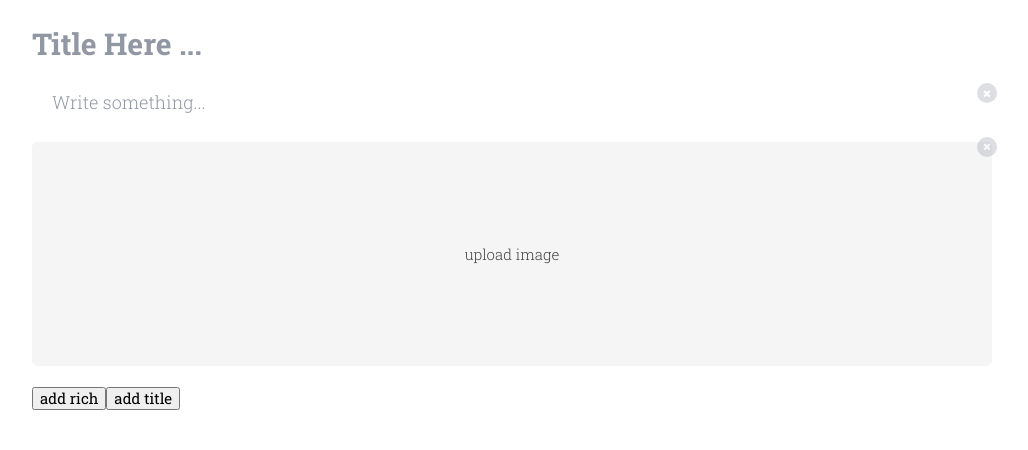
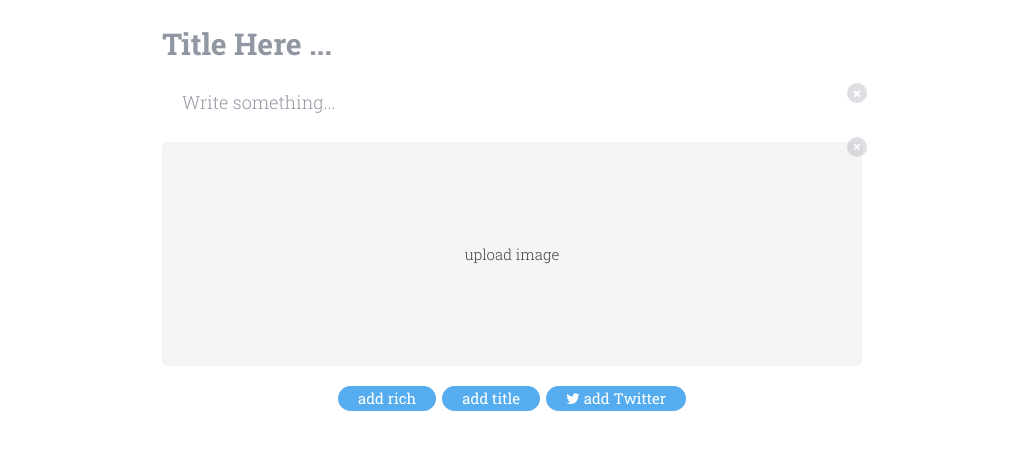
Before and after one commit to adeyahya/idn-editor, a React app: page / in a window 1280 px wide. Shown: the whole page, without its empty margins (128-1156 px from the left). Built offline with nearby package versions, Linux system fonts and the light colour scheme; some packages are replaced by stand-ins of ours.

Commit message:
Improved EmbedTwitter

```diff
--- a/actions/index.js
+++ b/actions/index.js
@@ -16,6 +16,12 @@ export const addImage = () => {
 	}
 }
 
+export const addSection = (payload) => {
+	return (dispatch) => {
+		dispatch({ type: 'ADD_SECTION', payload: payload})
+	}
+}
+
 export const removeSection = (i) => {
 	return (dispatch) => {
 		dispatch({ type: 'REMOVE_SECTION', index: i })
--- a/package.json
+++ b/package.json
@@ -18,6 +18,7 @@
   },
   "homepage": "",
   "dependencies": {
+    "bluebird": "^3.5.0",
     "classnames": "^2.2.5",
     "draft-convert": "^1.4.8",
     "draft-js": "^0.10.0",
@@ -29,7 +30,8 @@
     "react-dom": "^15.0.2",
     "react-redux": "^5.0.5",
     "redux": "^3.7.2",
-    "redux-logger": "^3.0.6"
+    "redux-logger": "^3.0.6",
+    "superagent": "^3.5.2"
   },
   "devDependencies": {
     "autoprefixer": "^7.1.1",
--- a/reducers/index.js
+++ b/reducers/index.js
@@ -4,12 +4,18 @@ const idneditor = (state = [
   { label: 'title', value: '', type: 'h1' },
   { label: 'content', value: '' },
   { label: 'image', value: '', link: '', caption: '' },
+  { label: 'twitter', value: 'https://twitter.com/ifCoffeeEquals0/status/889221441840926721' },
 ], action) => {
   switch (action.type) {
     case 'ADD_CONTENT':
       return [
         ...state,
         { label: 'content', value: '' }
+      ]
+    case 'ADD_SECTION':
+      return [
+        ...state,
+        action.payload
       ]
     case 'ADD_TITLE':
       return [
--- a/sass/app.scss
+++ b/sass/app.scss
@@ -35,6 +35,38 @@
 }
 
 .container {
-	width: 960px;
+	width: 700px;
 	margin: 0 auto;
 }
+
+body {
+	padding-bottom: 250px;
+}
+
+.twitter-tweet {
+	margin: 0 auto;
+}
+
+.input-link {
+  width: 100%;
+  border: none;
+  font-size: 2rem;
+  margin-bottom: 2rem;
+  outline: none;
+}
+
+.text-center {
+	text-align: center;
+}
+
+.btn-group {
+	button {
+    border: none;
+    border-radius: 50px;
+    padding: 4px 20px;
+    margin: 0 3px;
+    color: white;
+    background: #55acee;
+    outline: none;
+	}
+}
--- a/src/components/EmbedTwitter/index.js
+++ b/src/components/EmbedTwitter/index.js
@@ -1,4 +1,6 @@
 import React from 'react'
+import request from 'superagent'
+import Promise from 'bluebird'
 
 class EmbedTwitter extends React.Component {
 	constructor(props) {
@@ -9,10 +11,48 @@ class EmbedTwitter extends React.Component {
 		}
 	}
 
+	componentWillMount() {
+		this.setState({
+			html: this.props.value
+		})
+	}
+
+	componentDidMount() {
+		this._loadScript('//platform.twitter.com/widgets.js')
+	}
+
+	_loadScript(url, completeCallback) {
+		let script = document.createElement('script'), done = false,
+		     head = document.getElementsByTagName("head")[0];
+		 script.src = url;
+		 script.onload = script.onreadystatechange = function(){
+		   if ( !done && (!this.readyState ||
+		        this.readyState == "loaded" || this.readyState == "complete") ) {
+		     done = true;
+		     // completeCallback();
+
+		    // IE memory leak
+		    script.onload = script.onreadystatechange = null;
+		    head.removeChild( script );
+		  }
+		};
+		head.appendChild(script);
+	}
+
+	_onChange(e) {
+		if (e.keyCode == 13) {
+			this.setState({
+				html: e.target.value
+			})
+			e.target.value = ''
+		}
+		this._loadScript('//platform.twitter.com/widgets.js')
+	}
+
 	render() {
 		return (
 			<div>
-				<p contentEditable="true" placeholder="Twitter url here"></p>
+				{ this.state.html === '' ? <input className="input-link" type="text" onKeyUp={ (e) => this._onChange(e) } placeholder="Link twitter post here .."/> : <blockquote className="twitter-tweet" data-lang="en"><a href={ this.state.html }></a></blockquote> }
 			</div>
 		)
 	}
--- a/src/components/Title/index.js
+++ b/src/components/Title/index.js
@@ -12,16 +12,32 @@ class Title extends React.Component {
 		}
 	}
 
+	componentDidMount() {
+		this.header.innerHTML = this.props.value
+	}
+
 	_onChange() {
-		// console.log(this)
 		this.props.updateValue(this.props.id, this.header.innerHTML)
+	}
+
+	// Remove all styles or tag from clipboard when paste
+	_strip(e) {
+		e.preventDefault();
+    var text = e.clipboardData.getData("text/plain");
+    document.execCommand("insertHTML", false, text);
 	}
 
 	render() {
 		const elType = (type) => {
 			switch (type) {
 				case 'h1':
-					return ( <h1 onKeyUp={ this._onChange.bind(this) } ref={ (input) => this.header = input } contentEditable="true" placeholder={ this.state.placeholder }></h1> )
+					return (
+						<h1
+							onKeyUp={ this._onChange.bind(this) }
+							ref={ (input) => this.header = input }
+							contentEditable="true"
+							onPaste={ (e) => this._strip(e) }
+							placeholder={ this.state.placeholder }></h1>)
 
 				case 'h2': {
 					return ( <h2 onKeyUp={ this._onChange.bind(this) } ref={ (input) => this.header = input } contentEditable="true" placeholder={ this.state.placeholder }></h2> )
--- a/src/containers/Wrapper.js
+++ b/src/containers/Wrapper.js
@@ -1,16 +1,14 @@
 import React from 'react'
 import { connect } from 'react-redux'
-import { addContent, addTitle } from '../../actions'
+import { addContent, addTitle, addSection } from '../../actions'
 import RichEditor from '../components/RichEditor'
 import ImageUploader from '../components/ImageUploader'
 import Title from '../components/Title'
+import EmbedTwitter from '../components/EmbedTwitter'
 
 class Wrapper extends React.Component {
 	constructor(props) {
     super(props);
-
-    const self = this
-
     this.state = {
     	data: [
     		{
@@ -33,23 +31,33 @@ class Wrapper extends React.Component {
   	this.props.addTitle()
   }
 
+  _addSection() {
+    this.props.addSection({label: 'twitter', value: ''})
+  }
+
 	render() {
 		return (
 			<div className="container">
 				{ this.props.data.map((item, index) => {
 					switch( item.label ) {
 						case 'content':
-							return ( <RichEditor key={ index } id={ index }></RichEditor> )
+							return ( <RichEditor value={ item.value } key={ index } id={ index }></RichEditor> )
 
 						case 'title':
-							return ( <Title type={ item.type } id={ index } key={ index }></Title> )
+							return ( <Title value={ item.value } type={ item.type } id={ index } key={ index }></Title> )
 
             case 'image':
-              return ( <ImageUploader key={ index } id={ index }></ImageUploader> )
+              return ( <ImageUploader value={ item.value } key={ index } id={ index }></ImageUploader> )
+
+            case 'twitter':
+              return ( <EmbedTwitter value={ item.value } key={ index } id={ index }></EmbedTwitter> )
 					}
 				}) }
-				<button onClick={ this._addRich.bind(this) }>add rich</button>
-				<button onClick={ this._addTitle.bind(this) }>add title</button>
+        <div className="text-center btn-group">
+          <button onClick={ this._addRich.bind(this) }>add rich</button>
+          <button onClick={ this._addTitle.bind(this) }>add title</button>
+          <button onClick={ this._addSection.bind(this) }><i className="fa fa-twitter"></i> add Twitter</button>
+        </div>
 			</div>
 		)
 	}
@@ -64,7 +72,8 @@ const mapStateToProps = (state, ownProps) => {
 const mapDispatchToProps = (dispatch) => {
   return {
     addContent: () => dispatch(addContent()),
-    addTitle: () => dispatch(addTitle())
+    addTitle: () => dispatch(addTitle()),
+    addSection: (payload) => dispatch(addSection(payload))
   }
 }
 
```
Also changed, not shown: public/index.html (+1 -0 lines), 1 other file.
